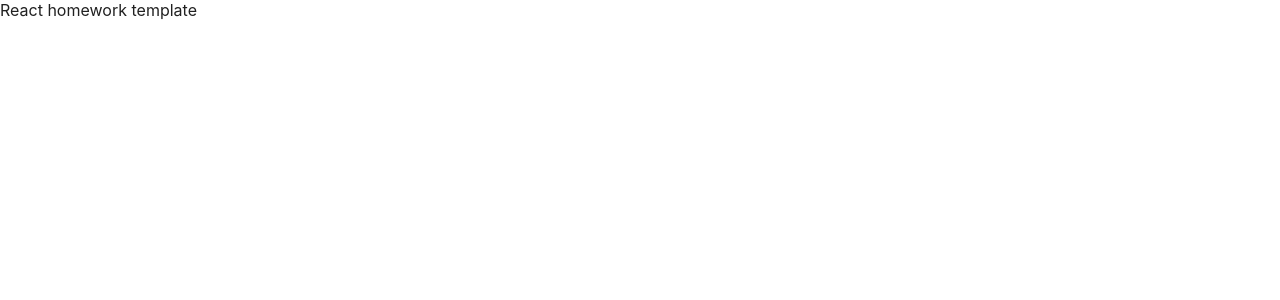
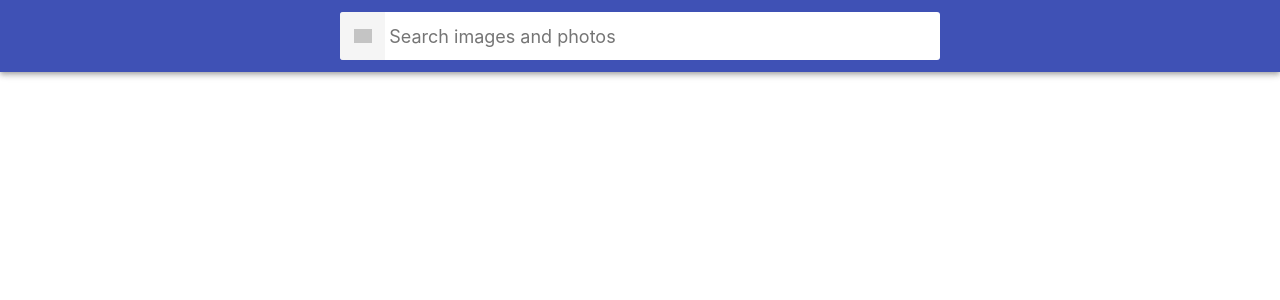
Before and after one commit to deyke66/goit-react-hw-03-image-finder, a React (Create React App) app: page / in a window 1280 px wide. Shown: the top 300 px of the page. Built offline with nearby package versions, Linux system fonts and the light colour scheme; grey boxes are pictures that could not be loaded.

Commit message:
fetchgallery done

```diff
--- a/package.json
+++ b/package.json
@@ -7,8 +7,11 @@
     "@testing-library/jest-dom": "^5.16.3",
     "@testing-library/react": "^12.1.4",
     "@testing-library/user-event": "^13.5.0",
+    "axios": "^1.4.0",
+    "basiclightbox": "^5.0.4",
     "react": "^18.1.0",
     "react-dom": "^18.1.0",
+    "react-loader-spinner": "^5.3.4",
     "react-scripts": "5.0.1",
     "web-vitals": "^2.1.3"
   },
--- a/src/components/App.jsx
+++ b/src/components/App.jsx
@@ -1,9 +1,53 @@
-import style from './App.module.css'
+import { Component } from 'react';
+import style from './App.module.css';
+import { Searchbar } from './Searchbar/Searchbar';
+import { Gallery } from './ImageGallery/ImageGallery';
+import { getData } from './helpers/fetchFunc';
 
-export const App = () => {
-  return (
-    <div className={style.App}>
-      React homework template
-    </div>
-  );
-};
+
+export class App extends Component {
+  state = {
+    searchResult: '',
+    page: 1,
+    articles: [],
+    isLoading: false,
+    showModal: false
+  };
+
+
+  async componentDidUpdate(prevProps, prevState) {
+    if (prevState.searchResult !== this.state.searchResult) {
+      try {
+        const fetchData = await getData(this.state.searchResult, this.state.page);
+        const result = fetchData.data.hits
+        this.setState({articles: [...result]})
+      } catch (error) {
+
+      }
+    }
+  }
+
+  handleToggleModal = e => {
+    this.setState(prevState => {
+      return {
+        showModal: !prevState.showModal
+      }
+    })
+  }
+  handleSubmitBtn = e => {
+    e.preventDefault();
+    const { value } = e.target.elements.search;
+
+    this.setState({ searchResult: value });
+  };
+  render() {
+    const { articles, showModal } = this.state
+    console.log('app', showModal)
+    return (
+      <div className={style.App}>
+        <Searchbar onSubmit={this.handleSubmitBtn} />
+        <Gallery articles={articles} onClick={this.handleToggleModal} showModal={showModal} />
+      </div>
+    );
+  }
+}
--- a/src/components/ImageGallery/ImageGallery.jsx
+++ b/src/components/ImageGallery/ImageGallery.jsx
@@ -0,0 +1,18 @@
+import style from './ImageGallery.module.css';
+import { ImageGalleryItem } from 'components/ImageGalleryItem/ImageGalleryItem';
+
+export const Gallery = ({ articles, onClick, showModal }) => {
+  return (
+    <ul className={style.ImageGallery}>
+      {articles.map(i => (
+        <ImageGalleryItem
+          key={i.id}
+          webUrl={i.webformatURL}
+          onClick={onClick}
+              showModal={showModal}
+              largeImageURL={i.largeImageURL}
+        />
+      ))}
+    </ul>
+  );
+};
--- a/src/components/ImageGalleryItem/ImageGalleryItem.jsx
+++ b/src/components/ImageGalleryItem/ImageGalleryItem.jsx
@@ -0,0 +1,19 @@
+import { Modal } from 'components/Modal/Modal';
+import style from './ImageGalleryItem.module.css';
+
+export const ImageGalleryItem = ({
+  webUrl,
+  largeImageURL,
+  onClick,
+  showModal,
+}) => {
+  return (
+    <li className={style.ImageGalleryItem} onClick={onClick}>
+      {showModal ? (
+        <Modal largeImageURL={largeImageURL} />
+      ) : (
+        <img className={style.ImageGalleryItem_image} src={webUrl} alt="some" />
+      )}
+    </li>
+  );
+};
--- a/src/components/ImageGalleryItem/ImageGalleryItem.module.css
+++ b/src/components/ImageGalleryItem/ImageGalleryItem.module.css
@@ -4,14 +4,14 @@
         0px 1px 1px 0px rgba(0, 0, 0, 0.14), 0px 2px 1px -1px rgba(0, 0, 0, 0.12);
 }
 
-.ImageGalleryItem-image {
+.ImageGalleryItem_image {
     width: 100%;
     height: 260px;
     object-fit: cover;
     transition: transform 250ms cubic-bezier(0.4, 0, 0.2, 1);
 }
 
-.ImageGalleryItem-image:hover {
+.ImageGalleryItem_image:hover {
     transform: scale(1.03);
     cursor: zoom-in;
 }
--- /dev/null
+++ b/src/components/Modal/Modal.jsx
@@ -0,0 +1,14 @@
+import style from './Modal.module.css'
+
+
+export const Modal = ({largeImageURL}) =>{
+
+
+        return (
+        <div className={style.Overlay}>
+          <div className={style.Modal}>
+            <img src={largeImageURL} alt="" />
+          </div>
+        </div>
+      );
+};
--- /dev/null
+++ b/src/components/Searchbar/Searchbar.jsx
@@ -0,0 +1,22 @@
+import style from './Searchbar.module.css';
+
+export const Searchbar = ({ onSubmit }) => {
+  return (
+    <header className={style.Searchbar}>
+      <form className={style.SearchForm} onSubmit={onSubmit}>
+        <button type="submit" className={style.SearchForm_button}>
+          <span className={style.SearchForm_button_label}>Search</span>
+        </button>
+
+        <input
+          className={style.SearchForm_input}
+          name="search"
+          type="text"
+          autoComplete="off"
+          autoFocus
+          placeholder="Search images and photos"
+        />
+      </form>
+    </header>
+  );
+};
--- a/src/components/Searchbar/Searchbar.module.css
+++ b/src/components/Searchbar/Searchbar.module.css
@@ -31,7 +31,7 @@
     overflow: hidden;
 }
 
-.SearchForm-button {
+.SearchForm_button {
     display: inline-block;
     width: 48px;
     height: 48px;
@@ -46,11 +46,11 @@
     outline: none;
 }
 
-.SearchForm-button:hover {
+.SearchForm_button:hover {
     opacity: 1;
 }
 
-.SearchForm-button-label {
+.SearchForm_button_label {
     position: absolute;
     width: 1px;
     height: 1px;
@@ -62,7 +62,7 @@
     border: 0;
 }
 
-.SearchForm-input {
+.SearchForm_input {
     display: inline-block;
     width: 100%;
     font: inherit;
@@ -73,7 +73,7 @@
     padding-right: 4px;
 }
 
-.SearchForm-input::placeholder {
+.SearchForm_input::placeholder {
     font: inherit;
     font-size: 18px;
 }
--- /dev/null
+++ b/src/components/helpers/fetchFunc.js
@@ -0,0 +1,11 @@
+import axios from 'axios';
+const BASE_URL = 'https://pixabay.com/api/';
+const API_KEY = '35922682-1b431e882647e6bfef105f4f6';
+const OTHER_PARAMS = '&image_type=photo&orientation=horizontal&per_page=12';
+
+export function getData(value, pageCount) {
+  const response = axios.get(
+    `${BASE_URL}?key=${API_KEY}&q=${value}&page=${pageCount}${OTHER_PARAMS}`
+  );
+  return response;
+}
```
Also changed, not shown: 1 other file (tests, documents, lock files or other folders).
